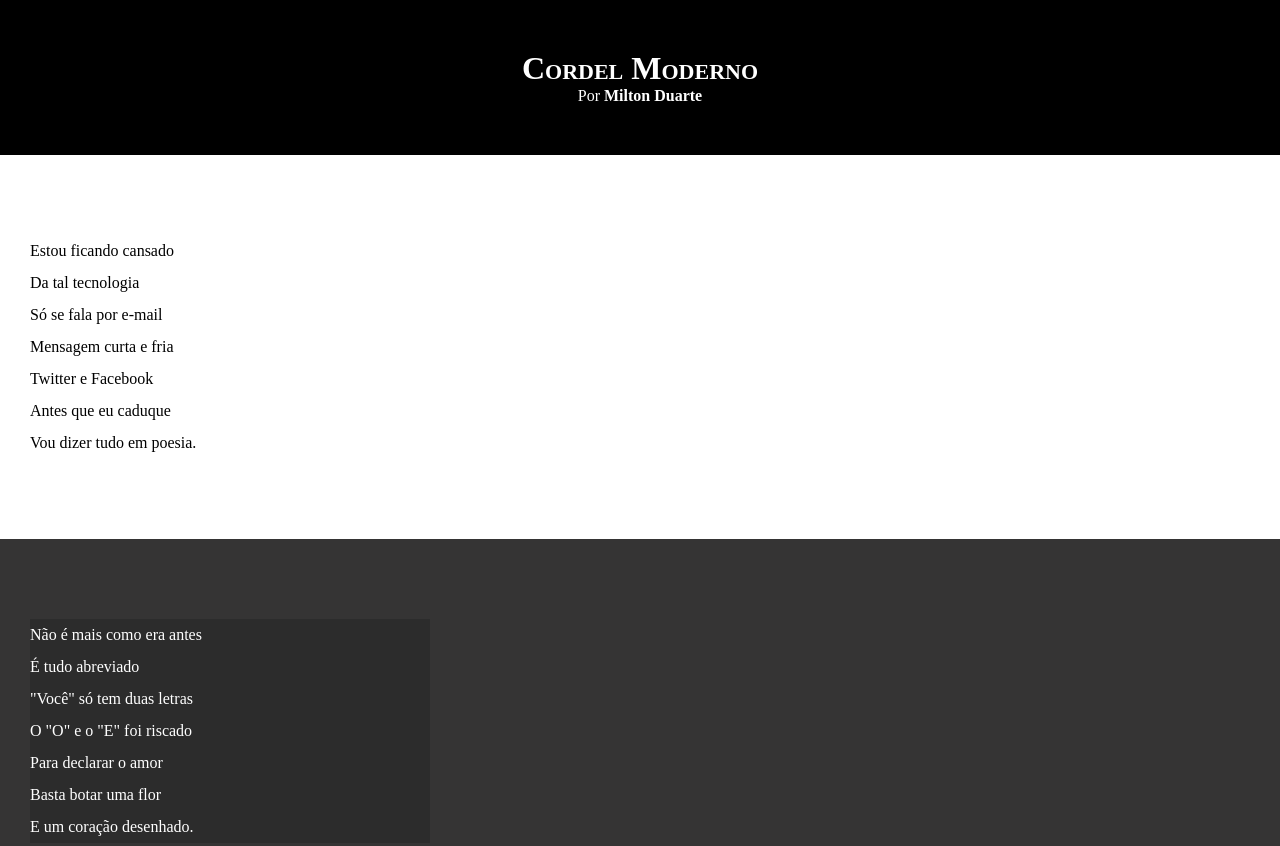
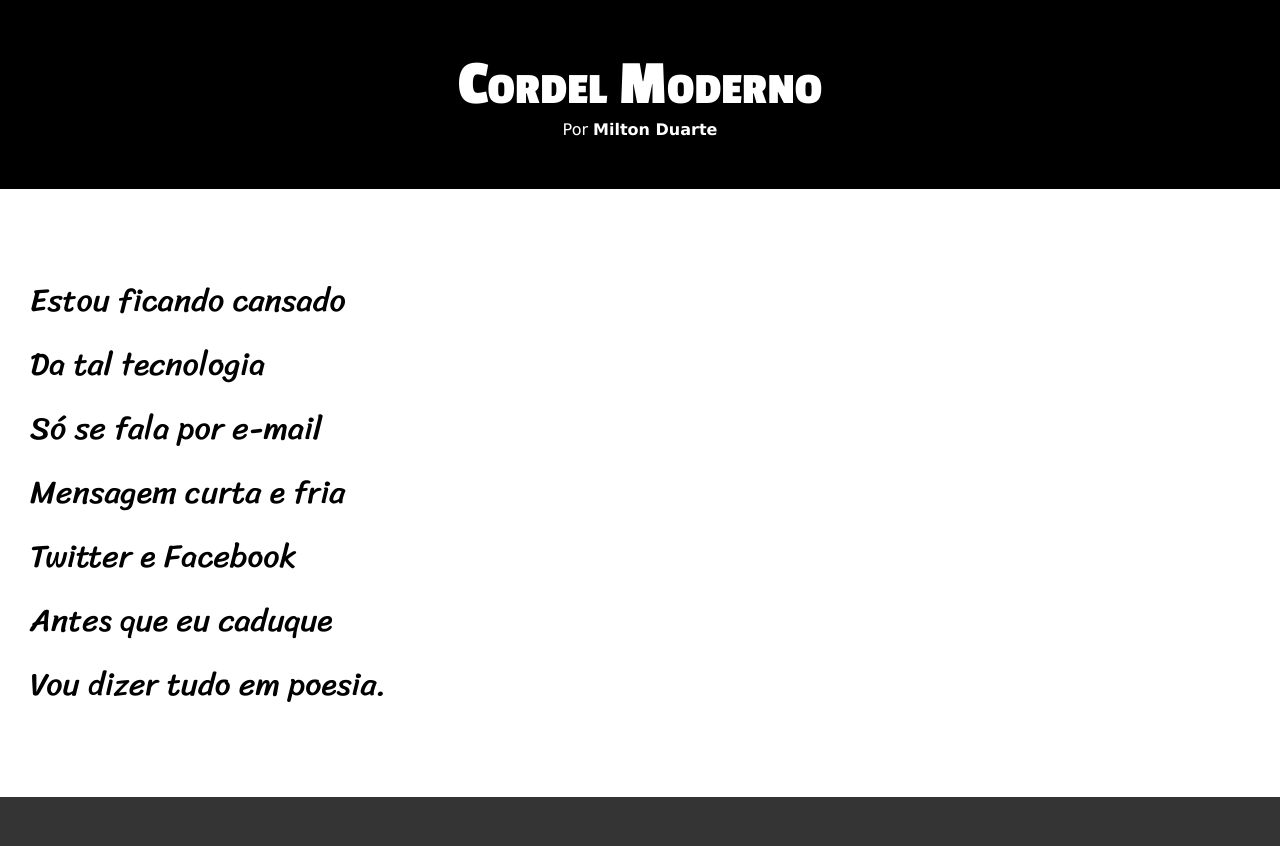
Before and after one commit to giMartinss/Cordel, a plain HTML site: page index.html in a window 1280 px wide. Shown: the top 846 px of the page. Drawn offline with Linux system fonts and the light colour scheme.

Commit message:
Fontes adicionadas

```diff
--- a/estilo/style.css
+++ b/estilo/style.css
@@ -1,13 +1,22 @@
 @charset "UTF-8";
+@import url('https://fonts.googleapis.com/css2?family=Passion+One:wght@400;700;900&family=Sriracha&display=swap');
+
+:root{
+    --fonte1: verdana, Geneva, Tahoma, sans-serif;
+    --fonte2: "Passion One", sans-serif;
+    --fonte3: "Sriracha", cursive;
+}
 
 *{
     margin: 0px;
     padding: 0px;
+    font-size: 1em;
 }
 
 html, body{
     min-height: 100vh;
     background-color: darkgray;
+    font-family: var(--fonte1);
 }
 
 header{
@@ -19,6 +28,8 @@ header{
 header > h1{
     padding-top: 50px;
     font-variant: small-caps;
+    font-family: var(--fonte2);
+    font-size: 4em;
 }
 
 header > p{
@@ -40,6 +51,8 @@ section{
     padding-bottom: 10vh;
     line-height: 2em;
     padding-left: 30px;
+    font-family: var(--fonte3);
+    font-size: 2em;
 }
 
 .normal{
@@ -55,6 +68,8 @@ section{
 .imagem > p{
     width: 400px;
     background-color: rgb(44, 44, 44);
+    display: inline-block;
+    padding: 5px;
 }
 
 
```
